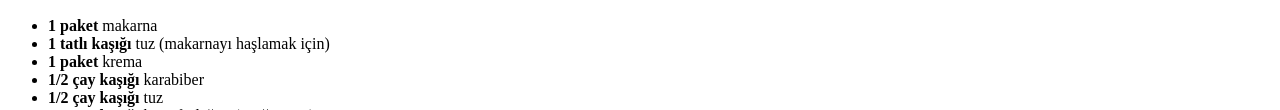
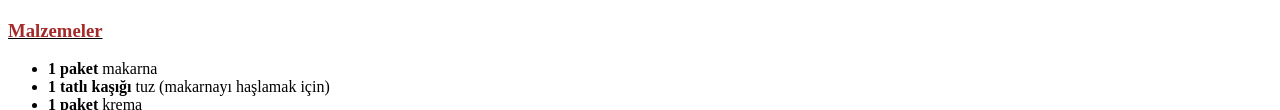
Before and after one commit to Burak-inci/Web-Development, a plain HTML site: page yemektarifi_odev3.html in a window 1280 px wide. Shown: the part 1139-1249 px from the top of the page. Drawn offline with Linux system fonts and the light colour scheme.

Commit message:
Update yemektarifi_odev3.html

```diff
--- a/yemektarifi_odev3.html
+++ b/yemektarifi_odev3.html
@@ -23,6 +23,9 @@
             <img height="500" src="https://i4.hurimg.com/i/hurriyet/75/750x422/5ef5f4817af5070904a50a6c.jpg" alt="kremalı makarna 2">
         </article>
         <article>
+            <h3>
+                <u><font color="brown">Malzemeler</font></u>
+            </h3>
             <ul>
                 <li><b>1 paket</b> makarna</li>
                 <li><b>1 tatlı kaşığı</b> tuz (makarnayı haşlamak için) </li>
```
